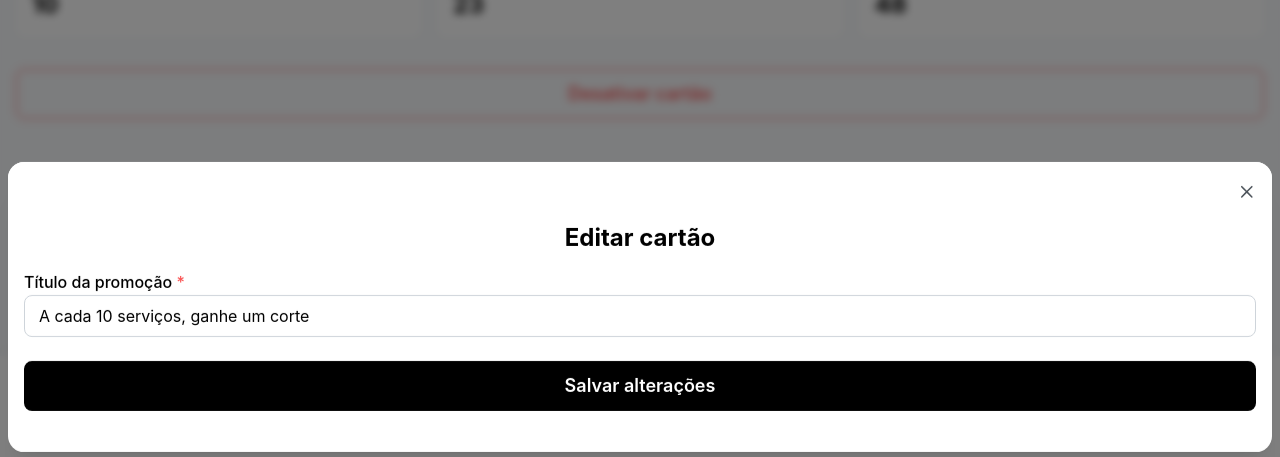
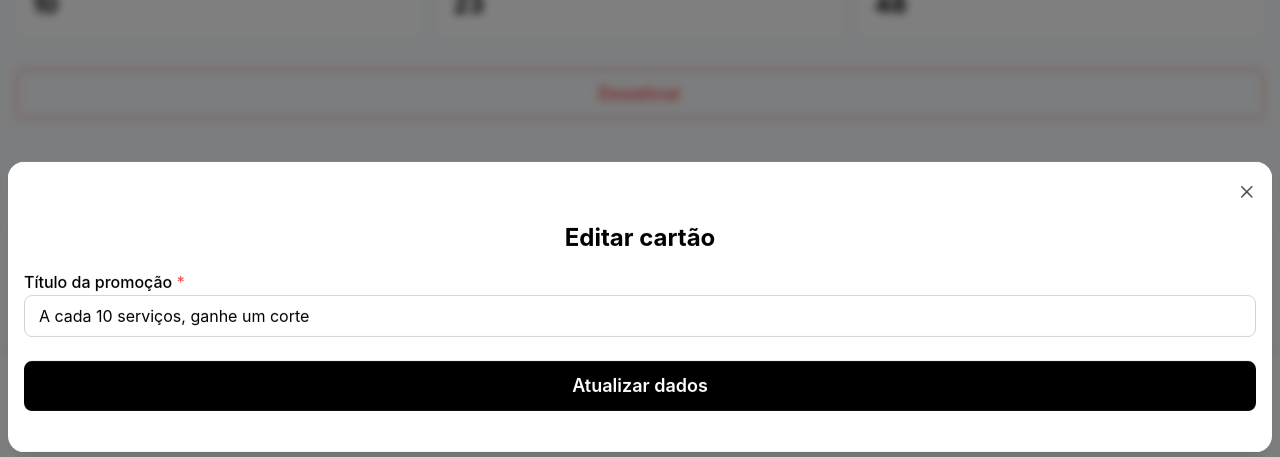
Before and after one commit to maykel-esser/caramelo, a Next.js app: page /poc/client/cards/details in a window 1280 px wide. Both pictures are taken after a click on the button 1252 px from the left and 78 px from the top of the page. Shown: the part 340-797 px from the top of the page. Built offline with nearby package versions, Linux system fonts and the light colour scheme.

Commit message:
fix(poc): apply standard for `Button` labels

```diff
--- a/pages/poc/client/cards/add/index.js
+++ b/pages/poc/client/cards/add/index.js
@@ -111,7 +111,7 @@ export default function Page() {
                             component={Link}
                             href="/poc/client/cards"
                         >
-                            Cadastrar cartão
+                            Cadastrar
                         </Button>
                     </form>
                 </section>
--- a/pages/poc/client/cards/details/index.js
+++ b/pages/poc/client/cards/details/index.js
@@ -75,7 +75,7 @@ export default function Page() {
                         color="red"
                         onClick={openRemove}
                     >
-                        Desativar cartão
+                        Desativar
                     </Button>
                 </section>
             </main>
@@ -108,7 +108,7 @@ export default function Page() {
                             component={Link}
                             href="/poc/client/cards"
                         >
-                            Desativar cartão
+                            Desativar
                         </Button>
                     </div>
                 </div>
@@ -142,7 +142,7 @@ export default function Page() {
                                 fullWidth
                                 color="black"
                             >
-                                Salvar alterações
+                                Atualizar dados
                             </Button>
                         </div>
                     </form>
--- a/pages/poc/forgot-my-password/success/index.js
+++ b/pages/poc/forgot-my-password/success/index.js
@@ -26,7 +26,7 @@ export default function Page() {
                     fullWidth
                     color="black"
                 >
-                    Vamos lá
+                    Vamos nessa
                 </Button>
             </div>
         </div>
--- a/pages/poc/signup/consumer/success/index.js
+++ b/pages/poc/signup/consumer/success/index.js
@@ -29,7 +29,7 @@ export default function Page() {
                     fullWidth
                     color="black"
                 >
-                    Vamos lá
+                    Vamos nessa
                 </Button>
             </div>
         </div>
```
